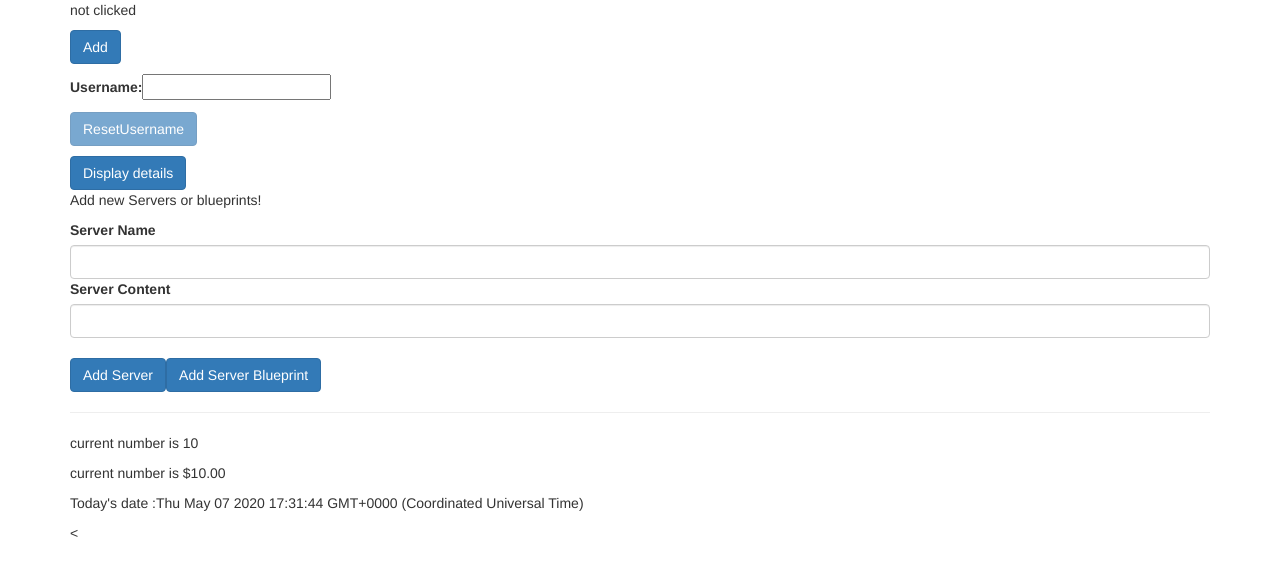
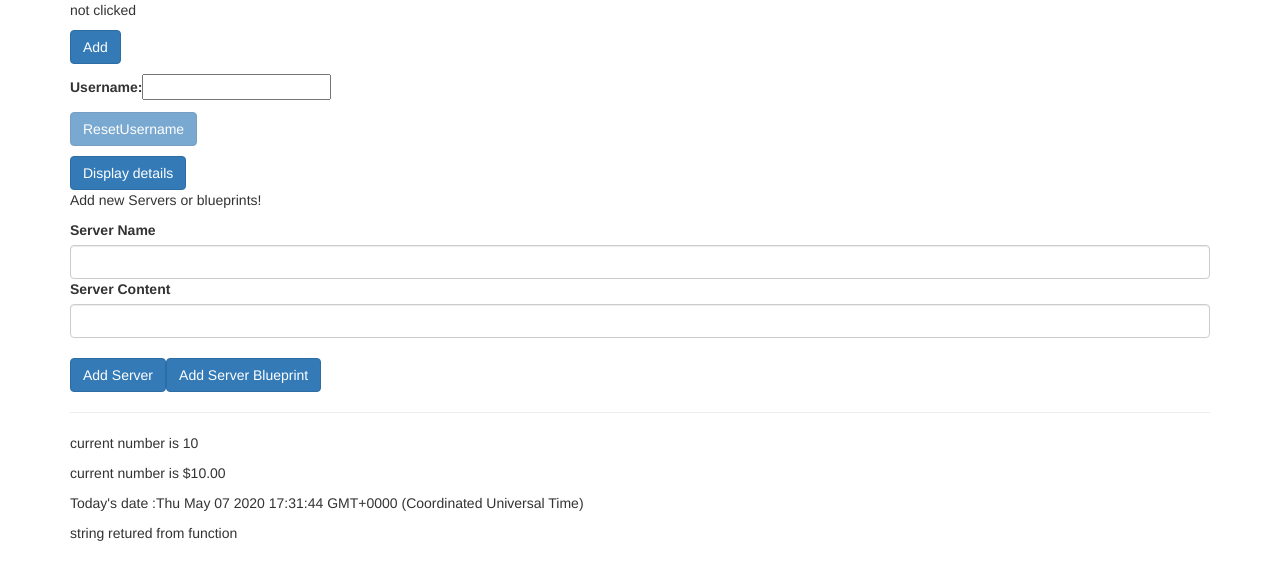
Before and after one commit to aswathyeg/udemy-experiments, an Angular app: page / in a window 1280 px wide. Shown: the top 580 px of the page. Built offline with nearby package versions, Linux system fonts and the light colour scheme.

Commit message:
function displayed using interpolation

```diff
--- a/src/app/interpolation/interpolation.component.html
+++ b/src/app/interpolation/interpolation.component.html
@@ -2,4 +2,4 @@
 <p>current number is {{value}}</p>
 <p>current number is {{value|currency}}</p>
 <p>Today's date :{{today}}</p>
-<
+<p>{{returnString()}} </p>
--- a/src/app/interpolation/interpolation.component.ts
+++ b/src/app/interpolation/interpolation.component.ts
@@ -12,5 +12,7 @@ today=new Date();
 
   ngOnInit() {
   }
-
+  returnString(){
+    return "string retured from function";
+  }
 }
```
